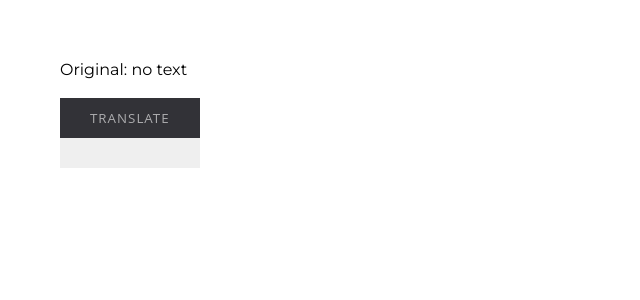
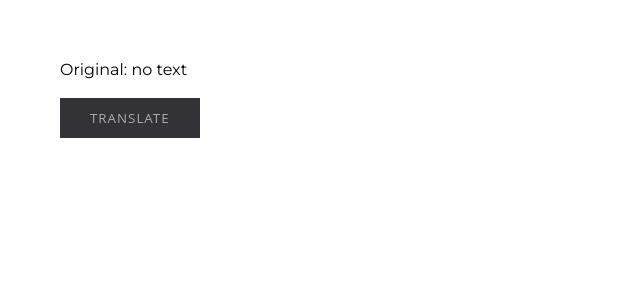
Before and after one commit to Unagimaki/bot-react-app, a React (Create React App) app: page / in a window 1280 px wide. Shown: the top 300 px of the page, without its empty margins (0-640 px from the left). Built offline with nearby package versions, Linux system fonts and the light colour scheme.

Commit message:
added button

```diff
--- a/src/components/Button/Button.jsx
+++ b/src/components/Button/Button.jsx
@@ -2,8 +2,7 @@ import './button.css'
 
 export const Button = ({handleClick}) => {
     return(
-        <button>
-            <a onClick={() => handleClick()} class="btn-flip" data-back="Translated" data-front="Translate"></a>
+        <button onClick={() => handleClick()} className="btn-flip" data-back="Translated" data-front="Translate">
         </button>
     )
 }
```
